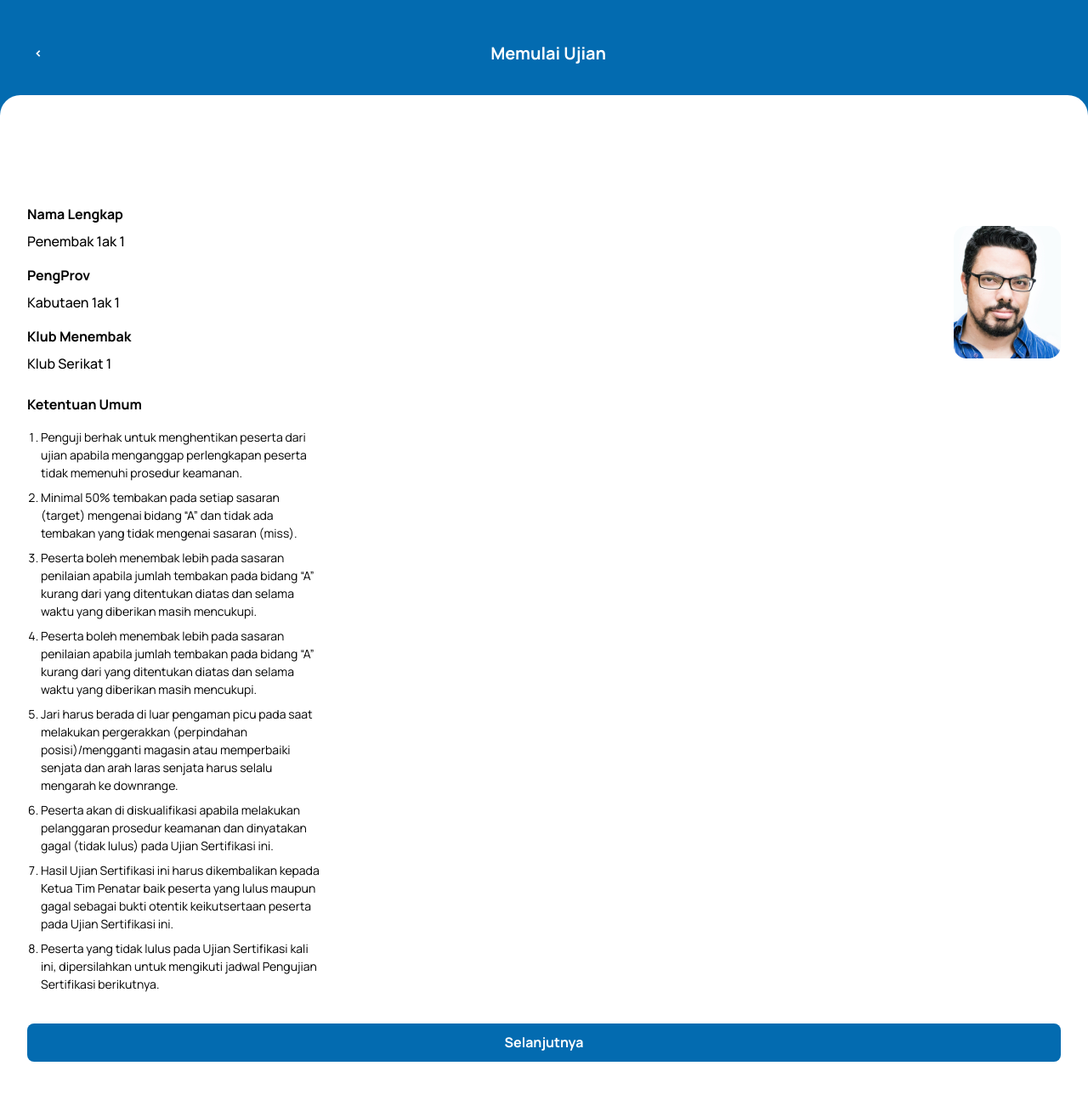
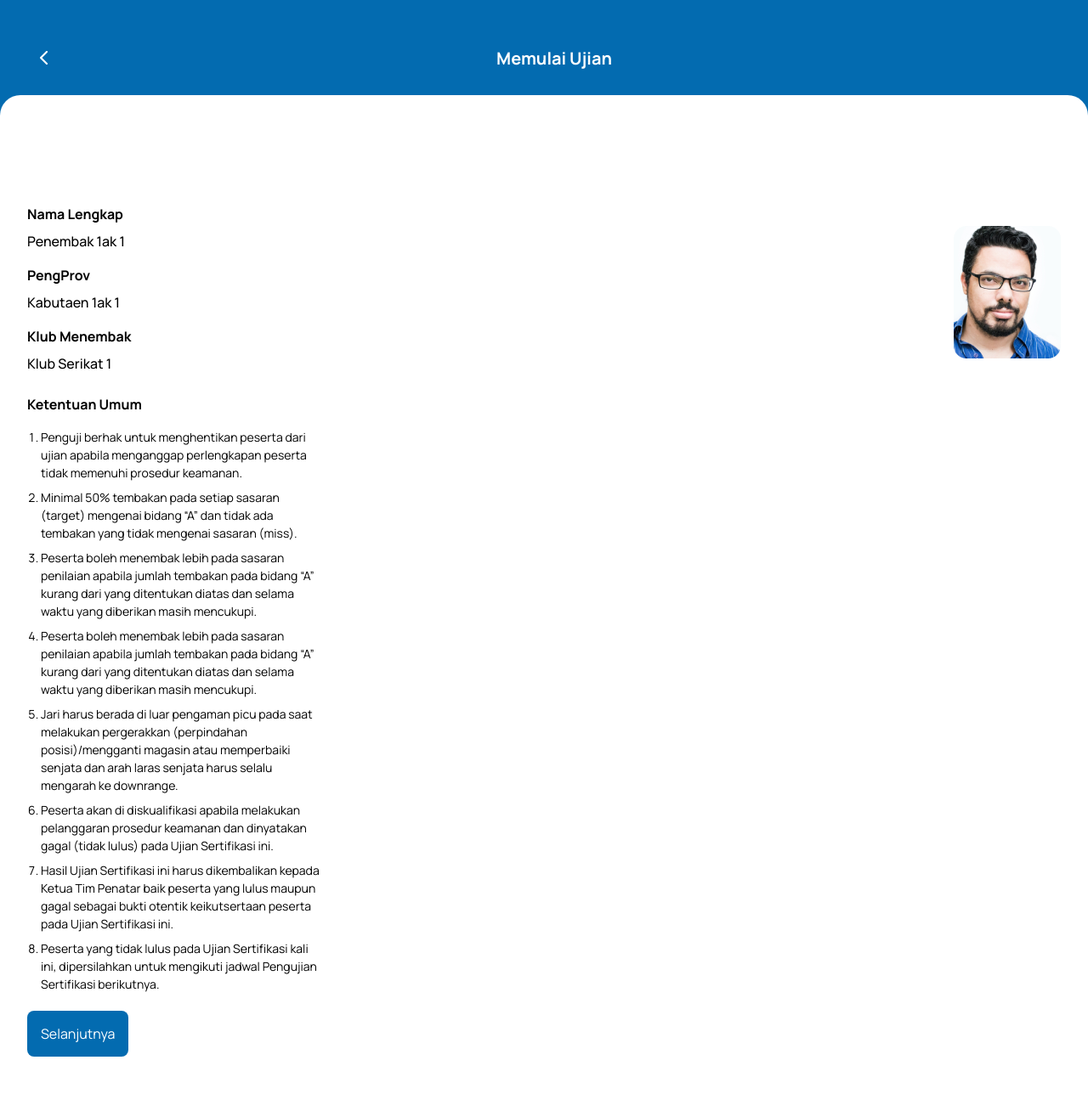
Before and after one commit to zidane-arkan/perbakin-pwa, a React (Vite) app: page /kualifikasi_ketentuan in a window 1280 px wide. Shown: the top 1288 px of the page at 85% size. Built offline with nearby package versions, Linux system fonts and the light colour scheme.

Commit message:
Update pages folder components add route

```diff
--- a/src/layout/pages/Aturan.tsx
+++ b/src/layout/pages/Aturan.tsx
@@ -5,7 +5,7 @@ import { Card, CardText } from '../../components/ui/Card'
 import arrowLeft from '../../app-assets/arrowleft.png';
 import close from '../../app-assets/close.png';
 import jarak from '../../app-assets/jarak.png';
-
+import { Link } from 'react-router-dom';
 type Props = {
     children?: string | JSX.Element | React.ReactNode
     className?: string,
--- a/src/layout/pages/KetentuanUmum.tsx
+++ b/src/layout/pages/KetentuanUmum.tsx
@@ -4,12 +4,16 @@ import { HeaderBlue } from '../../components/Header'
 import { Card } from '../../components/ui/Card'
 import user1 from '../../app-assets/userbig1.png';
 import arrowleft from '../../app-assets/arrowleft.png';
+import { useNavigate, Link } from 'react-router-dom';
 const KetentuanUmum = (props: any) => {
+    const navigate = useNavigate();
     return (
         <Layout className={'rounded-3xl mt-28 pb-[15%] pt-[10%]'}>
             <HeaderBlue>
-                <div className='flex flex-row justify-between w-full '>
-                    <button type='button'>{'<'}</button>
+                <div className='flex flex-row justify-between items-center w-full '>
+                    <button onClick={() => navigate(-1)} type='button'>
+                        <img src={arrowleft} alt='arrow-left' />
+                    </button>
                     <h2>Memulai Ujian</h2>
                     <span></span>
                 </div>
@@ -48,7 +52,7 @@ const KetentuanUmum = (props: any) => {
                     </ol>
                 </section>
                 <section className='pt-5'>
-                    <button className='w-full px-4 py-4 text-white bg-[#036BB0] rounded-lg' type='button'>Selanjutnya</button>
+                    <Link to='/kualifikasi_form' className='w-full px-4 py-4 text-center text-white bg-[#036BB0] rounded-lg' type='button'>Selanjutnya</Link>
                 </section>
             </LayoutChild>
         </Layout>
--- a/src/layout/pages/Penembak.tsx
+++ b/src/layout/pages/Penembak.tsx
@@ -2,6 +2,7 @@ import React from 'react'
 import { Layout, LayoutChild } from '../../components/Layout'
 import { CardPenembak } from '../../components/ui/Card';
 import { BgHeader } from '../../components/Header';
+
 const Penembak = (props: any) => {
     return (
         <>
```
